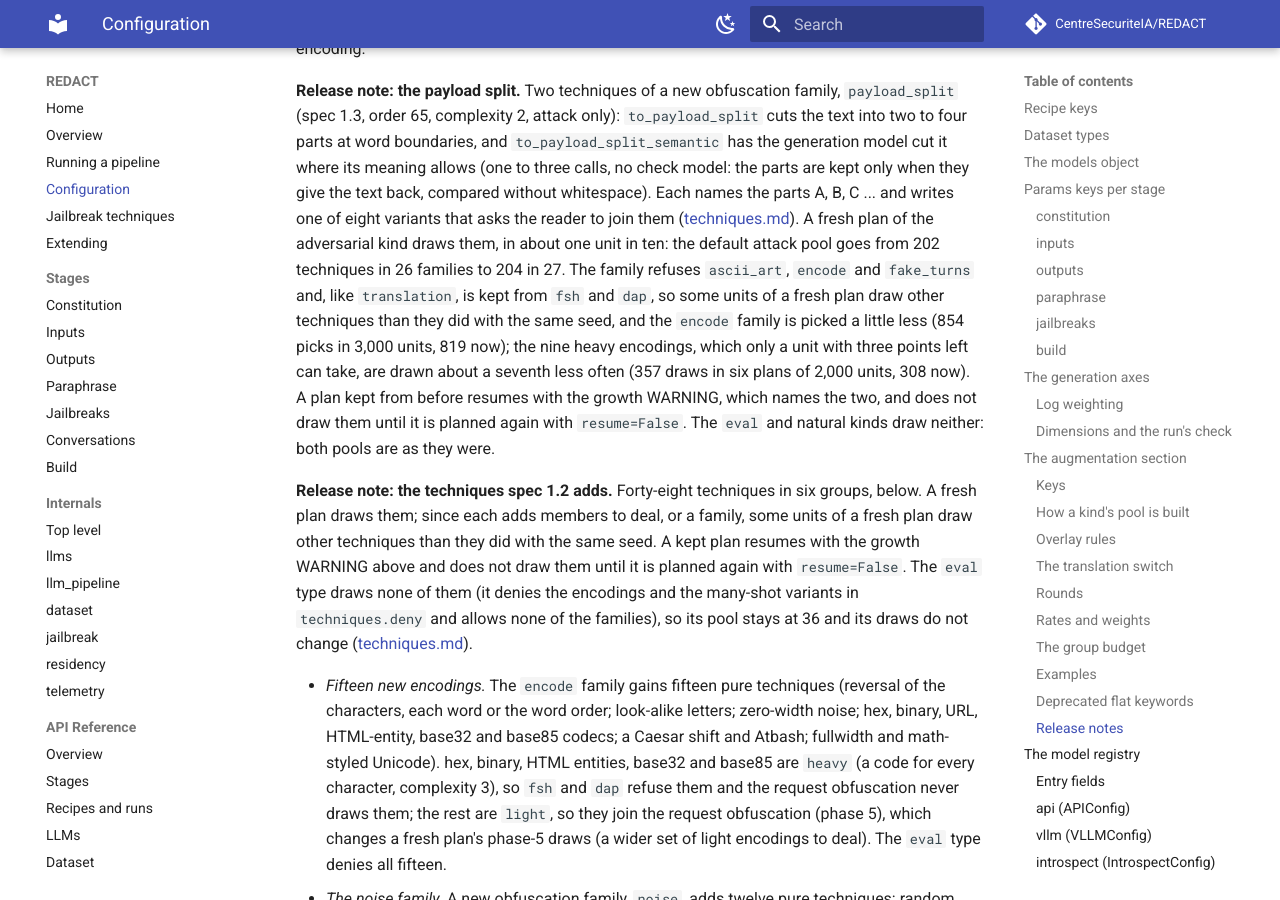
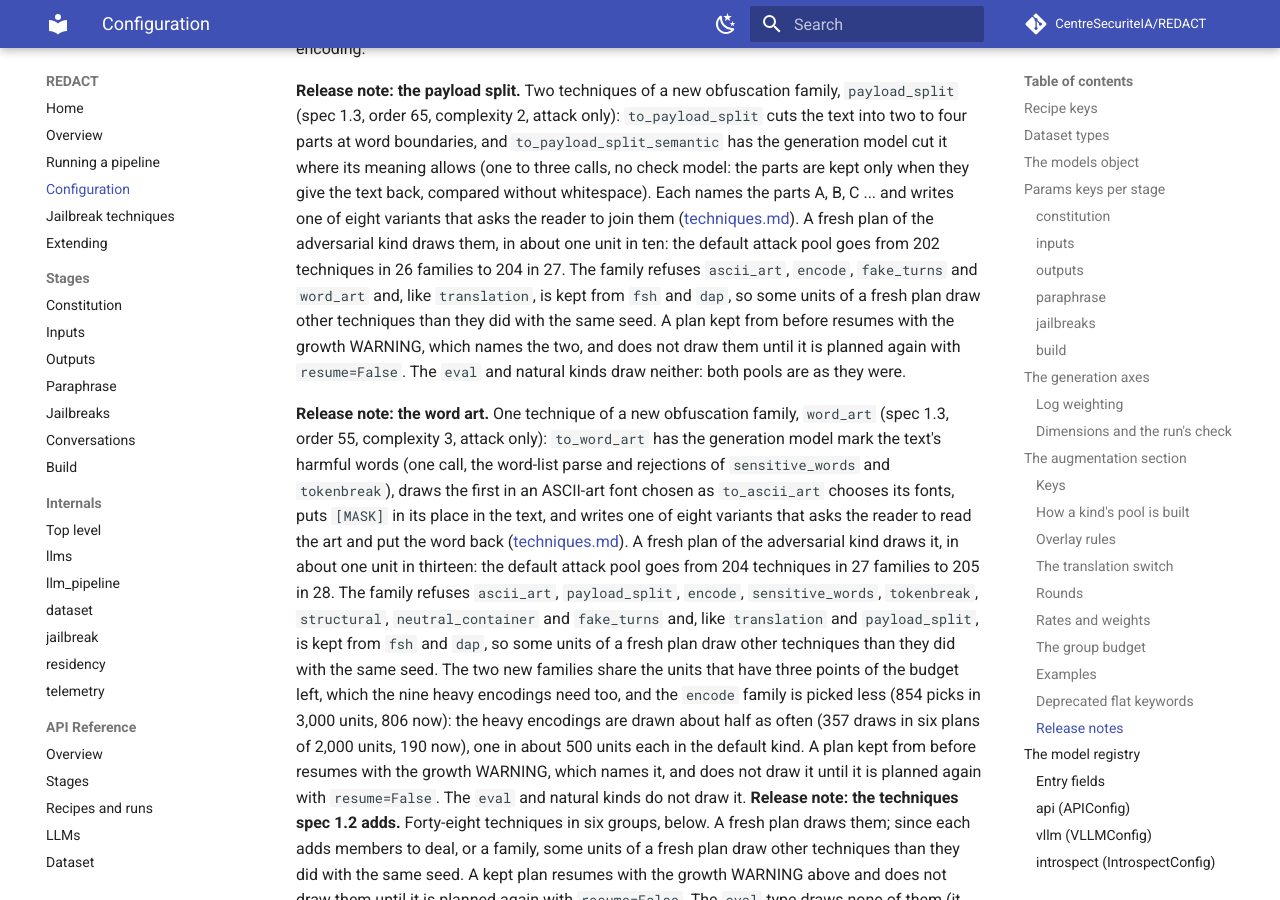
Before and after one commit to CentreSecuriteIA/REDACT, an MkDocs documentation site: the page built from docs/configuration.md, in a window 1280 px wide and 900 px high, scrolled down 24870 px. Built offline with MkDocs 1.6.1 and Material for MkDocs 9.7.7, drawn with Linux system fonts in a browser that asks for light colours; comment, search, counter and statistics services are not loaded; some of the changed text lies outside the part shown.

Commit message:
Register the word art as an obfuscation family of one technique
word_art (order 55, between tokenbreak and suffixes; complexity 3, dimension
encoding, attack only, since 1.3) draws one word of the prompt as ASCII
art. to_word_art makes the marking call and the strict word-list parse of
sensitive_words and tokenbreak (harmful_words_gen), takes the first marked
word, draws it with to_ascii_art itself, so the font is chosen, capped and
rejected exactly as ascii_art does (no change to to_ascii_art), puts [MASK]
in place of every occurrence of the word in the prompt, in any case, and
writes one of the eight decode variants of obfuscation/word_art_templates.json
around the art and the masked prompt. The info is
variant=<name>;font=<font>;detected_words=<word>; a malformed word list, no
marked word and a word no font draws discard the prompt with the reasons the
neighbours give. The family declares check word_list and one call, as
tokenbreak does.

Rules: the family refuses ascii_art, payload_split, encode, sensitive_words,
tokenbreak, structural, neutral_container and fake_turns (payload_split's own
entry gains word_art), and joins manipulation_blocked_obfuscation.families,
so fsh and dap refuse it. It is not in the eval type's families: the eval
pool (36) and its draws digest are unchanged, as is the natural pool (71).
The default attack pool is 205 techniques in 28 families (204 in 27).

Draws: _PINNED_DRAWS moved (204 of the 240 dealt units, 27 of the 200
undealt draws); no seed of the registry fixture's five moved. The two new
families share the units with three points of budget left, which the nine
heavy encodings need too: over six plans of 2,000 units they are drawn 190
times, 357 before the payload split. A seed can leave one out altogether
(to_braille, which ascii_art refuses, 0 draws at seed 42, 8 at seed 43, in
4,000 units), so the guard that every technique of the pool is drawn pools
the plans of seeds 42 and 43 in place of one plan at two sizes.

Fixtures: technique_registry.json and variant_floor.json gain the technique
and the pool (floor 8); template_draws.json does not, since the technique
calls a model.

Co-Authored-By: Claude Sonnet 5.5 <noreply@anthropic.com>

```diff
--- a/docs/configuration.md
+++ b/docs/configuration.md
@@ -677,7 +677,7 @@ a run you already have, and what you will see; each point has its note below.
   not, a technique is drawn only for the inputs it applies to, several
   rules are new, and the request obfuscation's families are counted apart
   from the obfuscation layer's, so the attacks draw every technique of
-  their pool. The default attack pool is 204 techniques in 27 families
+  their pool. The default attack pool is 205 techniques in 28 families
   (142 in 22 before; 178 in 24 at spec 1.2). The `eval` type's pool and
   draws are held, at 36
   techniques in 10 families, but for the ASCII-art cap, which changes the font
@@ -814,9 +814,9 @@ A fresh plan of the adversarial kind draws them: the default attack pool goes
 from 178 techniques in 24 families to 202 in 26, and since each adds members
 or a family to deal, some units of a fresh plan draw other techniques than
 they did with the same seed. A plan kept from spec 1.2 resumes with the
-growth WARNING, which names the twenty-four (and the two payload splits,
-below), and does not draw them until it is planned again with
-`resume=False`. New rules bind a fresh plan:
+growth WARNING, which names the twenty-four (and the two payload splits
+and the word art, below), and does not draw them until it is planned again
+with `resume=False`. New rules bind a fresh plan:
 `persona_template` refuses `fsh`, `dap`, `ascii_art` and `impersonation`;
 `fake_turns` refuses `continuation`, `indirect`, `framing`, `persona`,
 `cognitive`, `persona_template`, `structural` and `neutral_container`, and
@@ -865,16 +865,34 @@ parts A, B, C ... and writes one of eight variants that asks the reader to join
 them ([techniques.md](techniques.md#what-the-families-do)). A fresh plan of
 the adversarial kind draws them, in about one unit in ten: the default
 attack pool goes from 202 techniques in 26 families to 204 in 27. The family
-refuses `ascii_art`, `encode` and `fake_turns` and, like `translation`, is
-kept from `fsh` and `dap`, so some units of a fresh plan draw other
-techniques than they did with the same seed, and the `encode` family is
-picked a little less (854 picks in 3,000 units, 819 now); the nine heavy
-encodings, which only a unit with three points left can take, are drawn about
-a seventh less often (357 draws in six plans of 2,000 units, 308 now). A plan
-kept from before resumes with the growth WARNING, which names the two, and
-does not draw them until it is planned again with `resume=False`. The `eval`
-and natural kinds draw neither: both pools are as they were.
+refuses `ascii_art`, `encode`, `fake_turns` and `word_art` and, like
+`translation`, is kept from `fsh` and `dap`, so some units of a fresh plan
+draw other techniques than they did with the same seed. A plan kept from
+before resumes with the growth WARNING, which names the two, and does not
+draw them until it is planned again with `resume=False`. The `eval` and
+natural kinds draw neither: both pools are as they were.
 
+**Release note: the word art.** One technique of a new obfuscation family,
+`word_art` (spec 1.3, order 55, complexity 3, attack only): `to_word_art`
+has the generation model mark the text's harmful words (one call, the
+word-list parse and rejections of `sensitive_words` and `tokenbreak`), draws
+the first in an ASCII-art font chosen as `to_ascii_art` chooses its fonts,
+puts `[MASK]` in its place in the text, and writes one of eight variants that
+asks the reader to read the art and put the word back
+([techniques.md](techniques.md#what-the-families-do)). A fresh plan of the
+adversarial kind draws it, in about one unit in thirteen: the default attack
+pool goes from 204 techniques in 27 families to 205 in 28. The family refuses
+`ascii_art`, `payload_split`, `encode`, `sensitive_words`, `tokenbreak`,
+`structural`, `neutral_container` and `fake_turns` and, like `translation`
+and `payload_split`, is kept from `fsh` and `dap`, so some units of a fresh
+plan draw other techniques than they did with the same seed. The two new
+families share the units that have three points of the budget left, which the
+nine heavy encodings need too, and the `encode` family is picked less
+(854 picks in 3,000 units, 806 now): the heavy encodings are drawn about half
+as often (357 draws in six plans of 2,000 units, 190 now), one in about 500
+units each in the default kind. A plan kept from before resumes with the
+growth WARNING, which names it, and does not draw it until it is planned
+again with `resume=False`. The `eval` and natural kinds do not draw it.
 **Release note: the techniques spec 1.2 adds.** Forty-eight techniques in
 six groups, below. A fresh plan draws them; since each adds members to deal,
 or a family, some units of a fresh plan draw other techniques than they did
--- a/docs/extending.md
+++ b/docs/extending.md
@@ -291,7 +291,7 @@ contract.
      names the natural kind draws by default, and
      `tests/jailbreak/test_pool.py` fails until the owner decides: give the
      technique `"kinds": ["adversarial"]`, or add its name to the fixture.
-     The same file checks the attack pool's 204 techniques in 27 families.
+     The same file checks the attack pool's 205 techniques in 28 families.
    - **The eval pool.** `configs/dataset_types/eval.json` allows whole
      families (`encode`, `fsh`, `dap`, `framing`, `structural`, `ascii_art`,
      `continuation`, `temporal`), so a technique added to one of them joins
```
Also changed, not shown: other parts of docs/configuration.md (+2 -2 lines), CLAUDE.md (+11 -10 lines), README.md (+1 -1 lines), docs/internals/jailbreak.md (+1 -1 lines), docs/stages/jailbreaks.md (+7 -5 lines), docs/techniques.md (+36 -16 lines), 11 other files.
